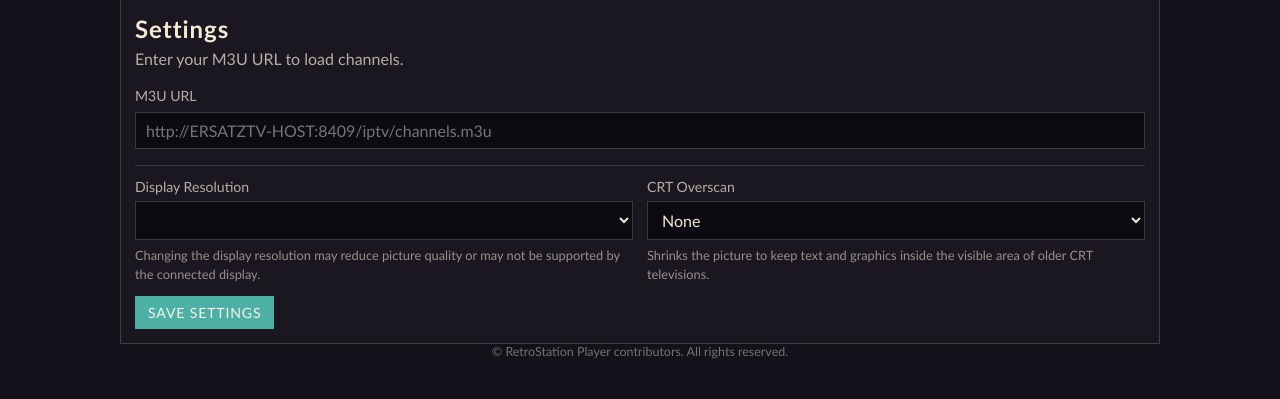
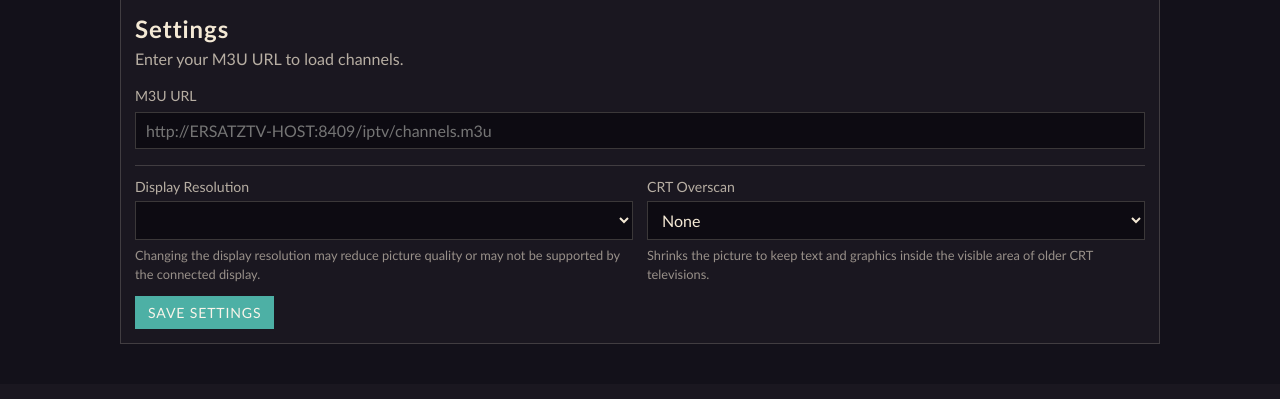
Before and after one commit to thehack904/RetroStation-Player, a Python web app: template templates/index.html in a window 1280 px wide. Shown: the part 620-1019 px from the top of the page. After the commit the page ends 964 px from the top, so only its background shows below. Run offline with Jinja, Linux system fonts and the light colour scheme; the template is opened without the code that fills it, so the values that code supplies are empty.

Commit message:
Remove copyright notice from index.html
Removed copyright notice from the footer.  The repo has the license file.

```diff
--- a/templates/index.html
+++ b/templates/index.html
@@ -167,8 +167,6 @@
           </dl>
         </section>
       </section>
-
-      <p class="copyright">&copy; RetroStation Player contributors. All rights reserved.</p>
     </footer>
   </main>
   <script src="/static/app.js"></script>
```
